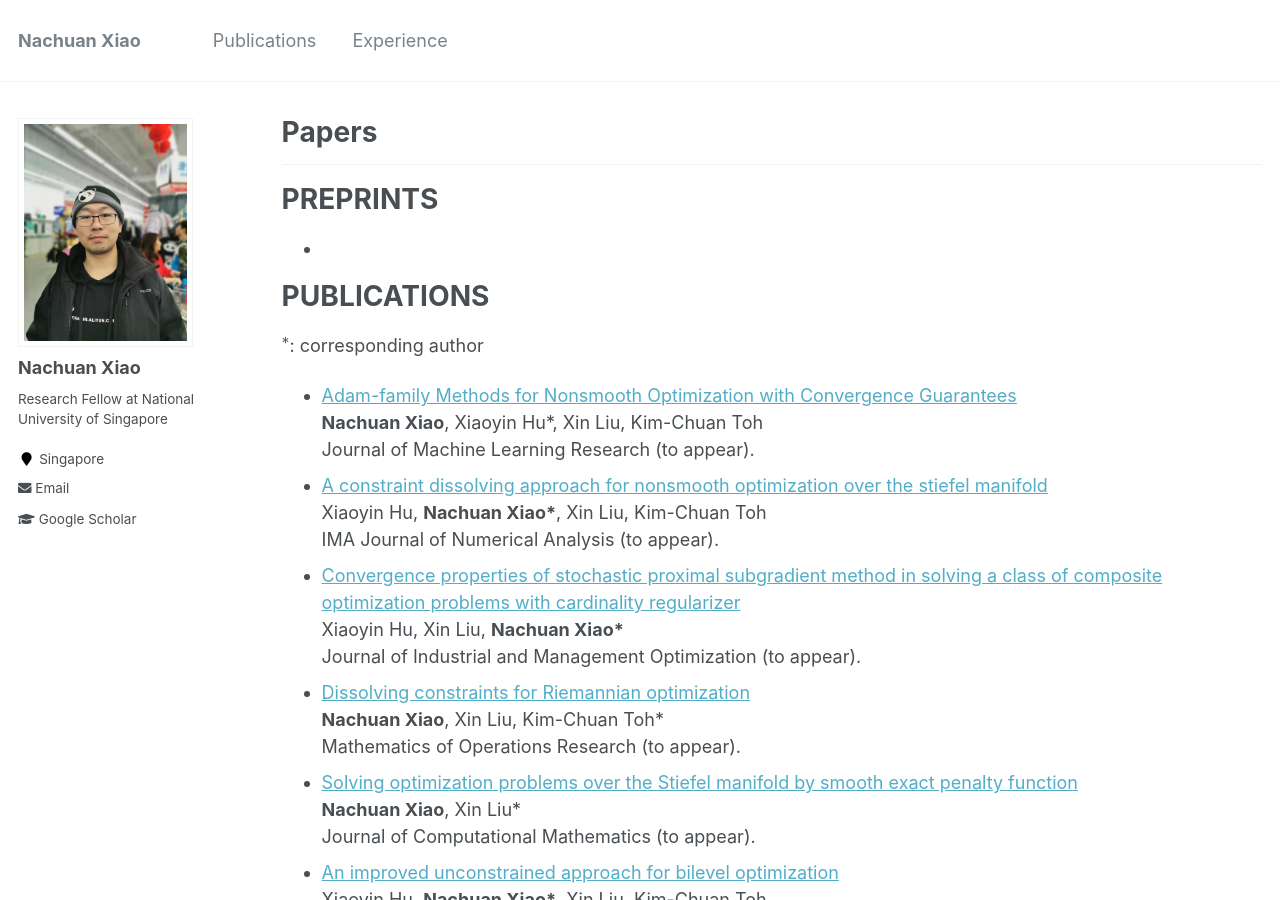
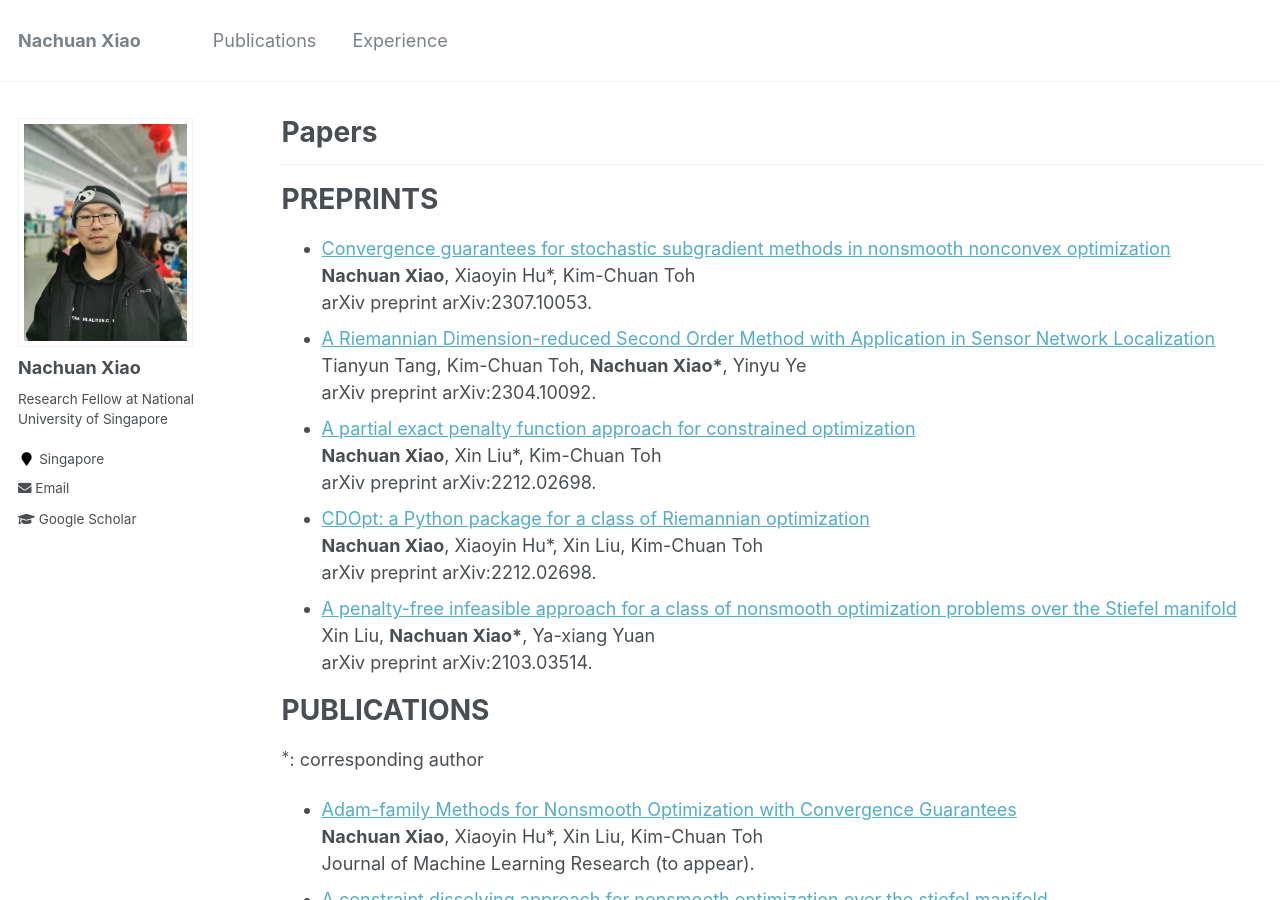
Before and after one commit to xnchxy/xnchxy.github.io, a Jekyll site: the page built from _pages/publications.md, in a window 1280 px wide and 900 px high. Built offline with Jekyll 4.4.1, drawn with Linux system fonts in a browser that asks for light colours; formulas are drawn with MathJax 3.

Commit message:
Update publications.md

```diff
--- a/_pages/publications.md
+++ b/_pages/publications.md
@@ -24,7 +24,21 @@ author_profile: true
 
 PREPRINTS
 ======
-*
+* [Convergence guarantees for stochastic subgradient methods in nonsmooth nonconvex optimization](https://arxiv.org/pdf/2307.10053) <br>
+  <strong>Nachuan Xiao</strong>, Xiaoyin Hu*, Kim-Chuan Toh <br>
+  arXiv preprint arXiv:2307.10053. <br>
+* [A Riemannian Dimension-reduced Second Order Method with Application in Sensor Network Localization](https://arxiv.org/pdf/2304.10092) <br>
+  Tianyun Tang, Kim-Chuan Toh, <strong>Nachuan Xiao*</strong>, Yinyu Ye <br>
+  arXiv preprint arXiv:2304.10092. <br>
+* [A partial exact penalty function approach for constrained optimization](https://arxiv.org/pdf/2212.02698) <br>
+  <strong>Nachuan Xiao</strong>, Xin Liu*, Kim-Chuan Toh <br>
+  arXiv preprint arXiv:2212.02698. <br>
+* [CDOpt: a Python package for a class of Riemannian optimization](https://arxiv.org/pdf/2212.02698) <br>
+  <strong>Nachuan Xiao</strong>, Xiaoyin Hu*, Xin Liu, Kim-Chuan Toh <br>
+  arXiv preprint arXiv:2212.02698. <br>
+* [A penalty-free infeasible approach for a class of nonsmooth optimization problems over the Stiefel manifold](https://arxiv.org/pdf/2103.03514) <br>
+  Xin Liu, <strong>Nachuan Xiao*</strong>, Ya-xiang Yuan <br>
+  arXiv preprint arXiv:2103.03514. <br>
 
 
 
```
